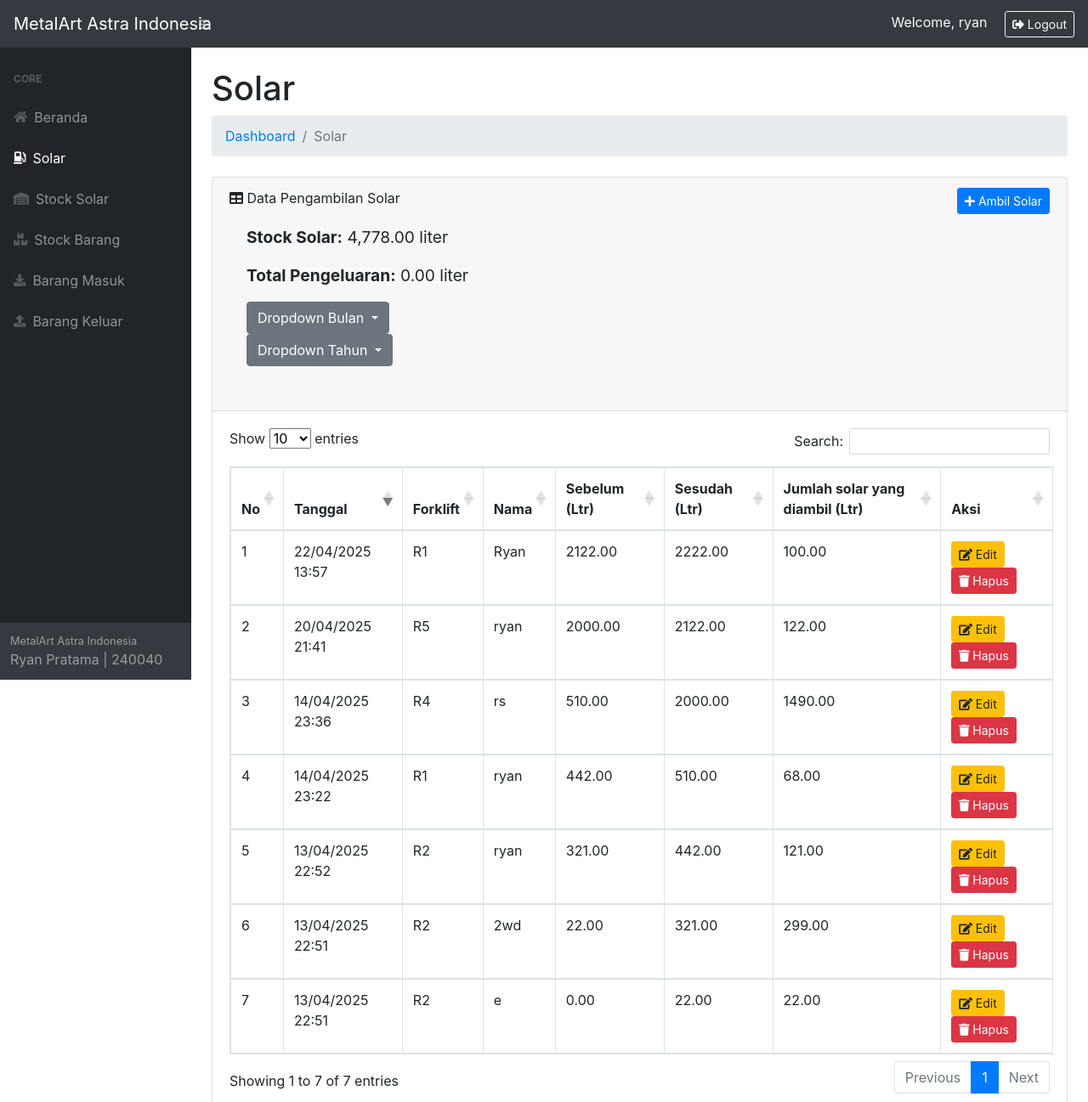
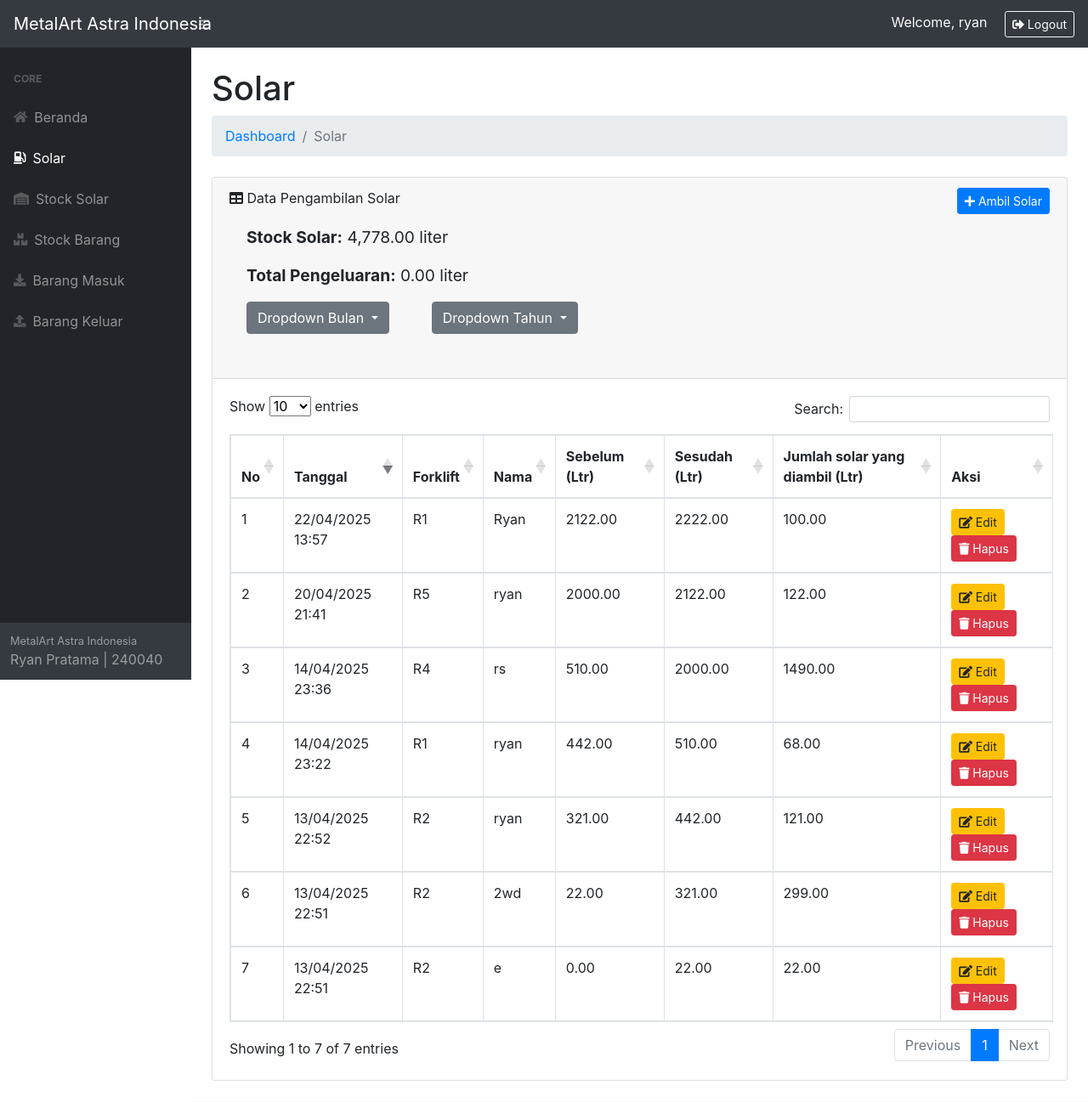
Before and after one commit to oxidiaa/stockbarang, a PHP site: page /solar.php in a window 1280 px wide. Shown: the top 1297 px of the page at 85% size. Run offline with PHP 8.4, Linux system fonts and the light colour scheme; a user stored in the database is signed in; data comes from the database, SQL or seed files in the repository; some libraries are stand-ins or nearby versions.

Commit message:
dropdown

```diff
--- a/solar.php
+++ b/solar.php
@@ -258,7 +258,7 @@ $stokTersisa = $stokSolar - $totalPengeluaran;
                                 <p><strong>Total Pengeluaran:</strong> <?php echo number_format($totalPengeluaran, 2); ?> liter</p>
 
                                 <!-- DROP DOWN -->
-
+                            <div style="display: flex; gap: calc(20px + 30px); ">
                                 <div class="dropdown">
                                     <button class="btn btn-secondary dropdown-toggle" type="button" id="dropdownbulan" data-toggle="dropdown" aria-haspopup="true" aria-expanded="false">
                                         Dropdown Bulan
@@ -280,6 +280,7 @@ $stokTersisa = $stokSolar - $totalPengeluaran;
                                         <a class="dropdown-item" href="#">Something else here</a>
                                     </div>
                                 </div>
+                            </div>
 
                             </div>
                         </div>
```
